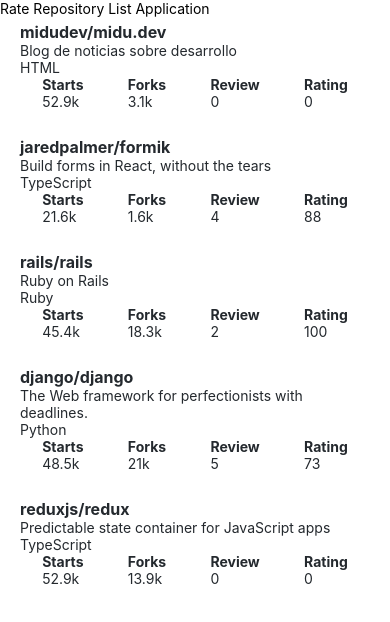
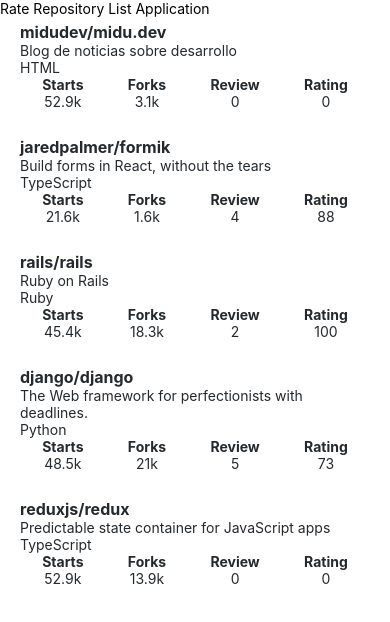
Before and after one commit to AntonioJRuizG/repository-rate-app, a React Native app: screen / in a window 390 px wide. Shown: the top 622 px of the page. Built offline with nearby package versions, Linux system fonts and the light colour scheme.

Commit message:
Componentize stats data

```diff
--- a/src/components/RepositoryListItem.jsx
+++ b/src/components/RepositoryListItem.jsx
@@ -1,5 +1,6 @@
 import { View, StyleSheet } from 'react-native';
 import StyledText from './StyledText';
+import RepositoryStats from './RepositoryStats';
 
 const styles = StyleSheet.create({
 	container: {
@@ -8,33 +9,6 @@
 		paddingTop: 5,
 	},
 });
-
-const parseThousands = (value) => {
-	return value >= 1000 ? `${Math.round(value / 100) / 10}k` : String(value);
-};
-
-const RepositoryStats = (props) => {
-	return (
-		<View style={{ flexDirection: 'row', justifyContent: 'space-around' }}>
-			<View>
-				<StyledText fontWeight='bold'>Starts</StyledText>
-				<StyledText>{parseThousands(props.stargazersCount)}</StyledText>
-			</View>
-			<View>
-				<StyledText fontWeight='bold'>Forks</StyledText>
-				<StyledText>{parseThousands(props.forksCount)}</StyledText>
-			</View>
-			<View>
-				<StyledText fontWeight='bold'>Review</StyledText>
-				<StyledText>{props.reviewCount}</StyledText>
-			</View>
-			<View>
-				<StyledText fontWeight='bold'>Rating</StyledText>
-				<StyledText>{props.ratingAverage}</StyledText>
-			</View>
-		</View>
-	);
-};
 
 const RepositoryListItem = (item) => {
 	return (
--- /dev/null
+++ b/src/components/RepositoryStats.jsx
@@ -0,0 +1,51 @@
+import React from 'react';
+import { StyleSheet, View } from 'react-native';
+import StyledText from './StyledText';
+
+const parseThousands = (value) => {
+	return value >= 1000 ? `${Math.round(value / 100) / 10}k` : String(value);
+};
+
+const styles = StyleSheet.create({
+	container: {
+		flexDirection: 'row',
+		justifyContent: 'space-around',
+	},
+});
+
+const RepositoryStats = (props) => {
+	return (
+		<View style={styles.container}>
+			<View>
+				<StyledText fontWeight='bold' align='center'>
+					Starts
+				</StyledText>
+				<StyledText align='center'>
+					{parseThousands(props.stargazersCount)}
+				</StyledText>
+			</View>
+			<View>
+				<StyledText fontWeight='bold' align='center'>
+					Forks
+				</StyledText>
+				<StyledText align='center'>
+					{parseThousands(props.forksCount)}
+				</StyledText>
+			</View>
+			<View>
+				<StyledText fontWeight='bold' align='center'>
+					Review
+				</StyledText>
+				<StyledText align='center'>{props.reviewCount}</StyledText>
+			</View>
+			<View>
+				<StyledText fontWeight='bold' align='center'>
+					Rating
+				</StyledText>
+				<StyledText align='center'>{props.ratingAverage}</StyledText>
+			</View>
+		</View>
+	);
+};
+
+export default RepositoryStats;
```
